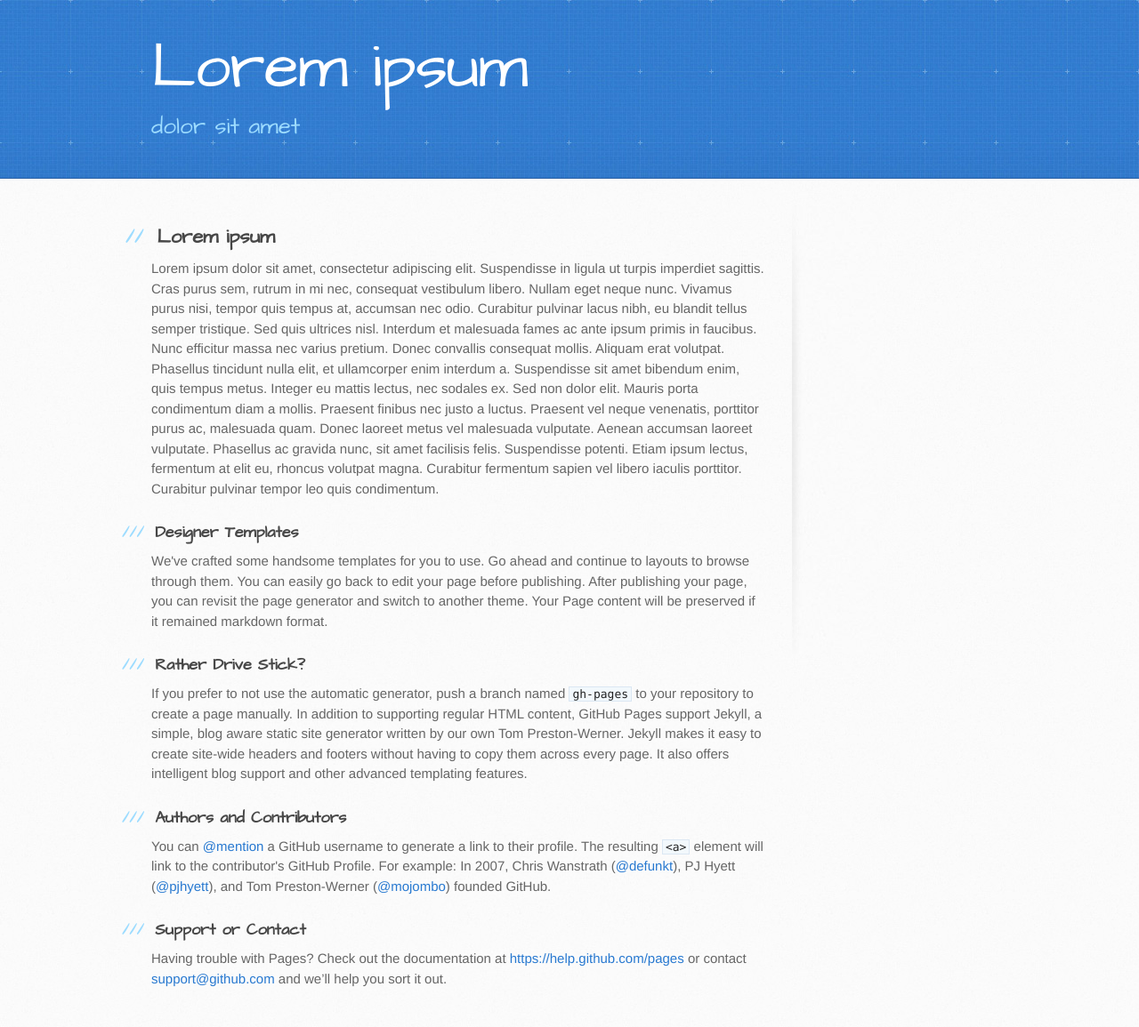
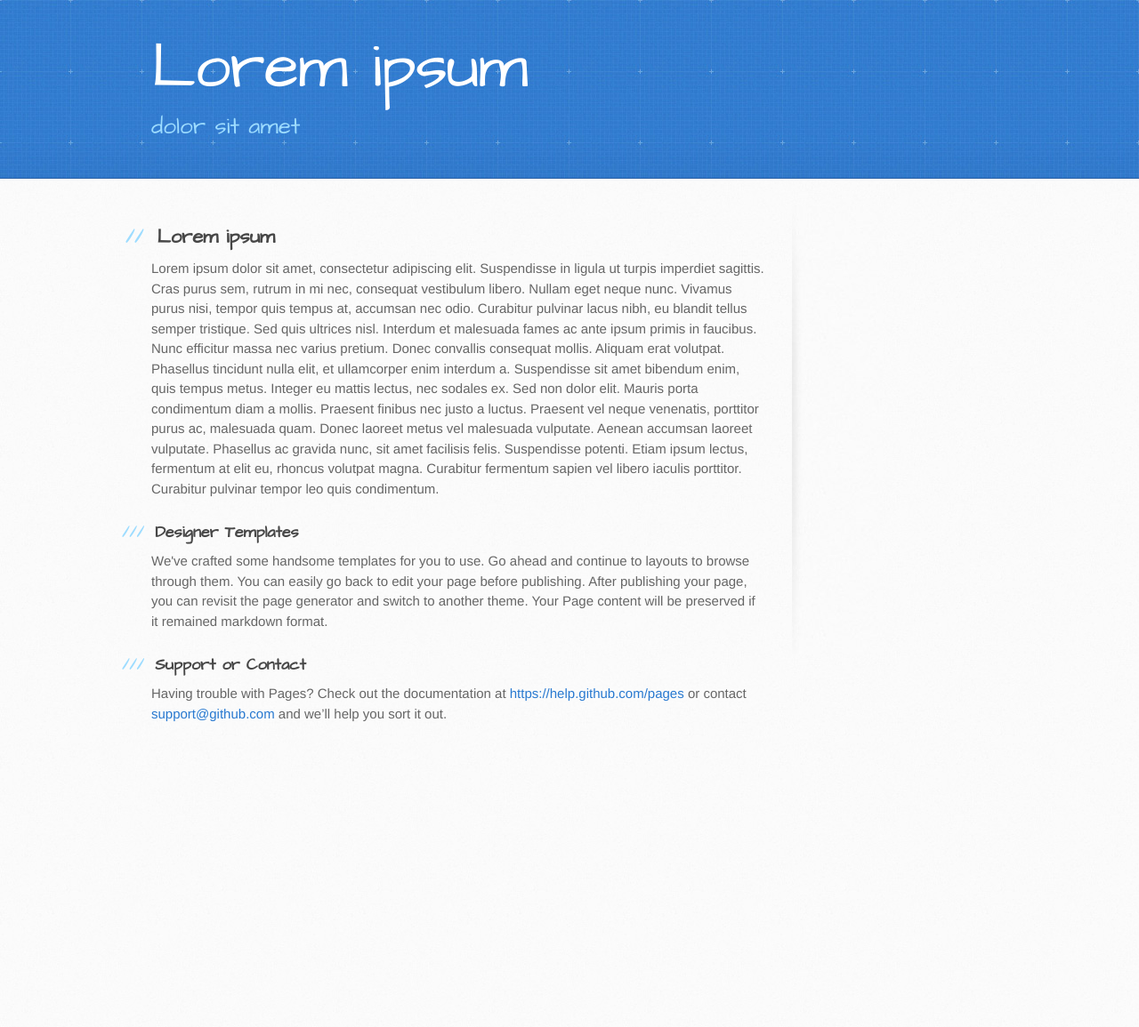
Before and after one commit to vejsada/blog, a Jekyll site: the page index.html, which Jekyll copies as it is, in a window 1280 px wide. Shown: the whole page at 89% size. Built offline with Jekyll 4.4.1, drawn with Linux system fonts in a browser that asks for light colours; after the commit the page ends 900 px from its top, so only the background shows below that.

Commit message:
a1
hlavni strana

```diff
--- a/index.html
+++ b/index.html
@@ -46,16 +46,6 @@ $ git checkout gh-pages
 <p>We've crafted some handsome templates for you to use. Go ahead and continue to layouts to browse through them. You can easily go back to edit your page before publishing. After publishing your page, you can revisit the page generator and switch to another theme. Your Page content will be preserved if it remained markdown format.</p>
 
 <h3>
-<a id="rather-drive-stick" class="anchor" href="#rather-drive-stick" aria-hidden="true"><span class="octicon octicon-link"></span></a>Rather Drive Stick?</h3>
-
-<p>If you prefer to not use the automatic generator, push a branch named <code>gh-pages</code> to your repository to create a page manually. In addition to supporting regular HTML content, GitHub Pages support Jekyll, a simple, blog aware static site generator written by our own Tom Preston-Werner. Jekyll makes it easy to create site-wide headers and footers without having to copy them across every page. It also offers intelligent blog support and other advanced templating features.</p>
-
-<h3>
-<a id="authors-and-contributors" class="anchor" href="#authors-and-contributors" aria-hidden="true"><span class="octicon octicon-link"></span></a>Authors and Contributors</h3>
-
-<p>You can <a href="https://github.com/blog/821" class="user-mention">@mention</a> a GitHub username to generate a link to their profile. The resulting <code>&lt;a&gt;</code> element will link to the contributor's GitHub Profile. For example: In 2007, Chris Wanstrath (<a href="https://github.com/defunkt" class="user-mention">@defunkt</a>), PJ Hyett (<a href="https://github.com/pjhyett" class="user-mention">@pjhyett</a>), and Tom Preston-Werner (<a href="https://github.com/mojombo" class="user-mention">@mojombo</a>) founded GitHub.</p>
-
-<h3>
 <a id="support-or-contact" class="anchor" href="#support-or-contact" aria-hidden="true"><span class="octicon octicon-link"></span></a>Support or Contact</h3>
 
 <p>Having trouble with Pages? Check out the documentation at <a href="https://help.github.com/pages">https://help.github.com/pages</a> or contact <a href="mailto:support@github.com">support@github.com</a> and we’ll help you sort it out.</p>
```
